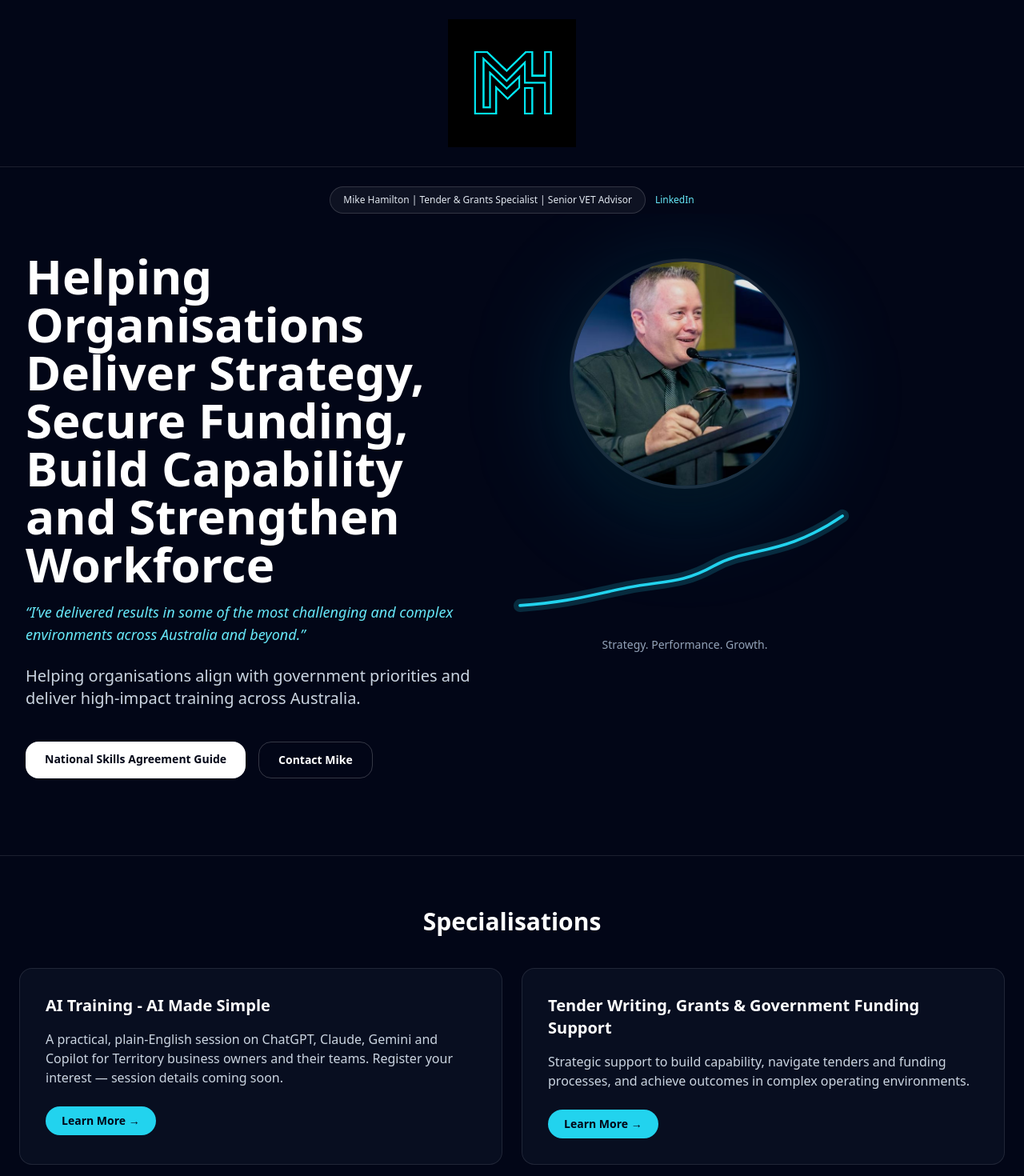
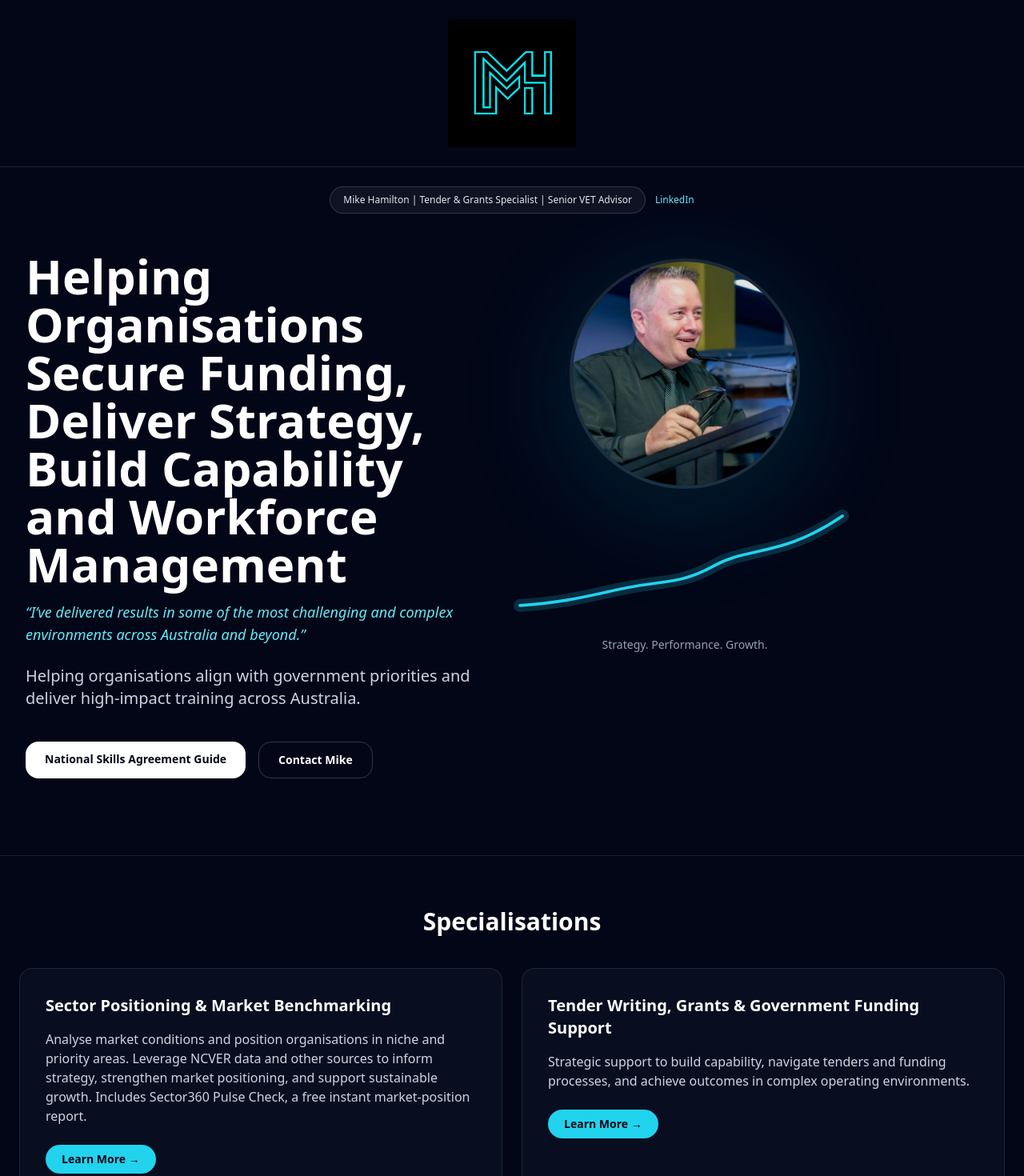
Before and after one commit to melanieorr-png/mikehamilton-site2, a React (Vite) app: page / in a window 1280 px wide. Shown: the top 1470 px of the page at 80% size. Built offline with nearby package versions, Linux system fonts and the light colour scheme.

Commit message:
Update App.jsx

```diff
--- a/src/App.jsx
+++ b/src/App.jsx
@@ -3,10 +3,10 @@ import { Analytics } from "@vercel/analytics/react";
 export default function App() {
   const services = [
     {
-      title: "AI Training - AI Made Simple",
-      path: "/ai-made-simple-register.html",
+      title: "Sector Positioning & Market Benchmarking",
+      path: "/sector-positioning.html",
       description:
-        "A practical, plain-English session on ChatGPT, Claude, Gemini and Copilot for Territory business owners and their teams. Register your interest — session details coming soon.",
+        "Analyse market conditions and position organisations in niche and priority areas. Leverage NCVER data and other sources to inform strategy, strengthen market positioning, and support sustainable growth. Includes Sector360 Pulse Check, a free instant market-position report.",
     },
     {
       title: "Tender Writing, Grants & Government Funding Support",
@@ -40,10 +40,10 @@ export default function App() {
         "Trusted advisor to CEOs, Boards and Executives on governance, performance, change management and reform.",
     },
     {
-      title: "Sector Positioning & Market Benchmarking",
-      path: "/sector-positioning.html",
+      title: "AI Training - AI Made Simple",
+      path: "/ai-made-simple-register.html",
       description:
-        "Analyse market conditions and position organisations in niche and priority areas. Leverage NCVER data and other sources to inform strategy, strengthen market positioning, and support sustainable growth. Includes Sector360 Pulse Check, a free instant market-position report.",
+        "A practical, plain-English session on ChatGPT, Claude, Gemini and Copilot for Territory business owners and their teams. Register your interest — session details coming soon.",
     },
   ];
 
@@ -79,8 +79,8 @@ export default function App() {
           <div className="grid lg:grid-cols-2 gap-8 items-start">
             <div className="max-w-2xl">
               <h1 className="text-5xl font-semibold sm:text-6xl leading-tight">
-                Helping Organisations Deliver Strategy, Secure Funding, Build Capability
-                and Strengthen Workforce
+                Helping Organisations Secure Funding, Deliver Strategy, Build Capability
+                and Workforce Management
               </h1>
 
               <p className="mt-4 text-lg italic text-cyan-300">
```
